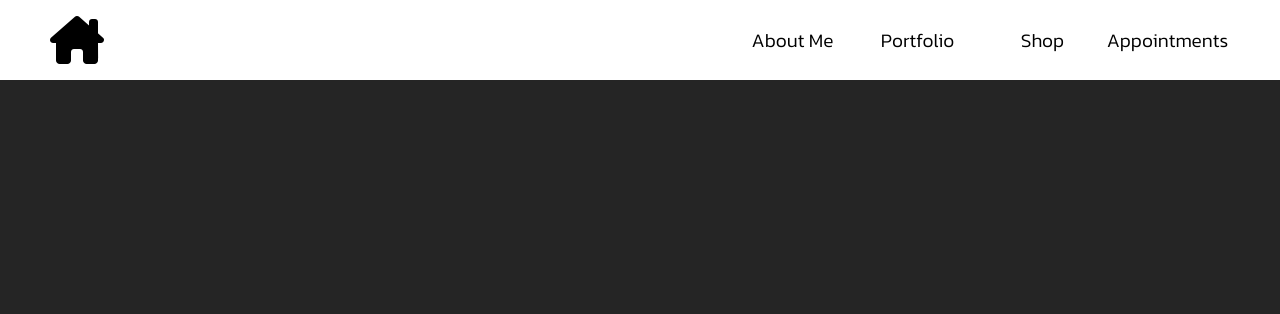
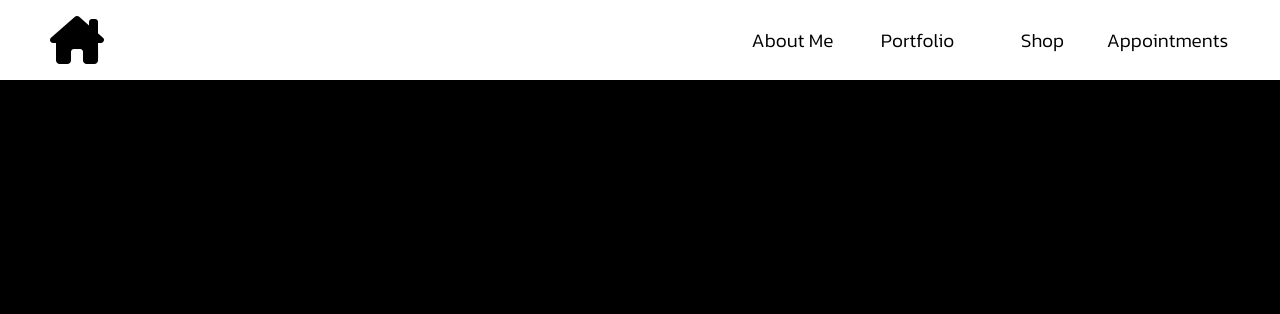
Before and after one commit to ZachKeller47/KurtisToddTattoos, a website: page index.html in a window 1280 px wide. Shown: the top 314 px of the page. Drawn offline with Linux system fonts and the light colour scheme.

Commit message:
Update styles.css

```diff
--- a/css/styles.css
+++ b/css/styles.css
@@ -160,7 +160,7 @@ body {
 /* HERO SECTION */
 
 .hero {
-    background-color: #252525;
+    background-color: black;
     height: 90vh;
     justify-content: center;
     align-items: center;
```
